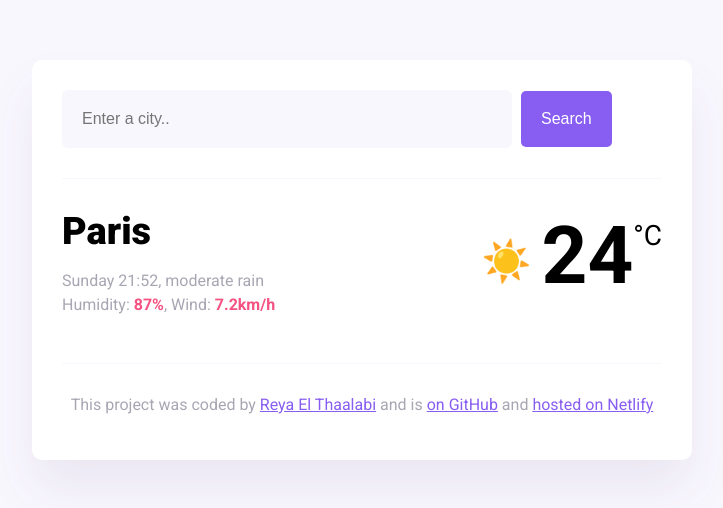
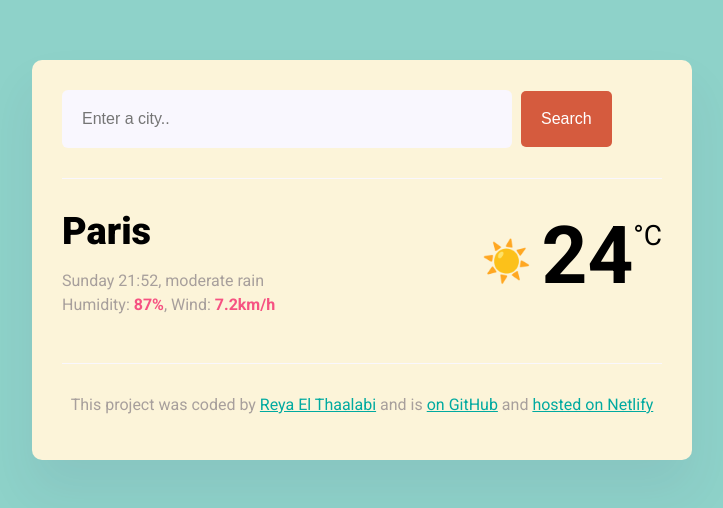
Before and after one commit to Reya0707/my-first-weather-project-with-SheCodes, a website built with Parcel: page index.html in a window 1280 px wide. Shown: the whole page, without its empty margins (278-1001 px from the left). Built offline with nearby package versions, Linux system fonts and the light colour scheme.

Commit message:
adding some styling to my app

```diff
--- a/src/styles.css
+++ b/src/styles.css
@@ -1,14 +1,14 @@
 body {
-  background: #f9f7fe;
+  background:  #8ed2c9;
   font-family: "Roboto", sans-serif;
 }
 
 a {
-  color: #885df1;
+  color: #00aaa0;
 }
 
 .weather-app {
-  background: white;
+  background:  #fcf4d9;
   max-width: 600px;
   margin: 60px auto;
   padding: 30px;
@@ -34,7 +34,7 @@ header {
 .search-button {
   margin-left: 5px;
   font-size: 16px;
-  background-color: #885df1;
+  background-color:  #d55b3e;
   color: white;
   border: none;
   padding: 20px;
```
